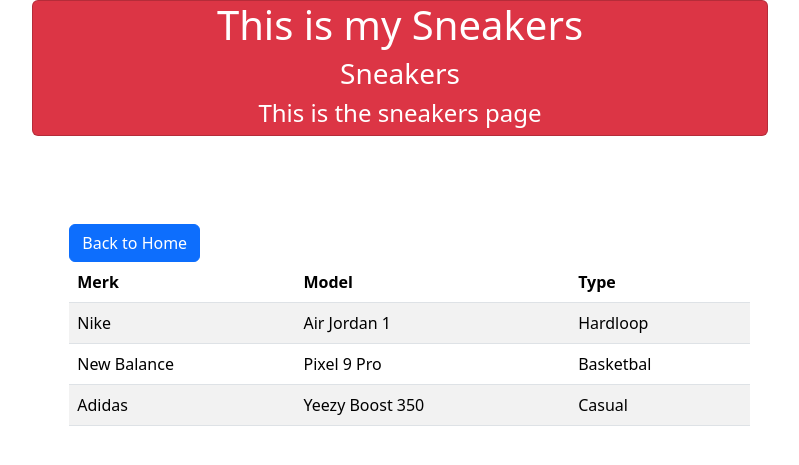
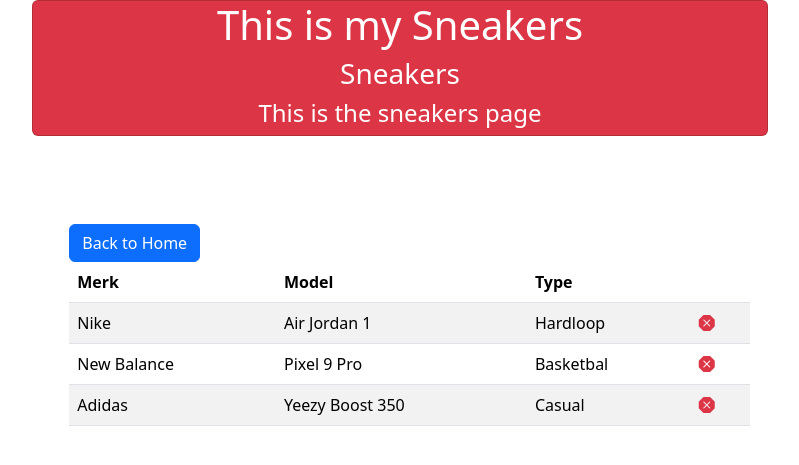
Before and after one commit to Omid2831/PeakMVC-teach, a PHP site: page /sneakers in a window 1280 px wide. Shown: the top 465 px of the page, without its empty margins (240-1039 px from the left). Run offline with PHP 8.4, Linux system fonts and the light colour scheme; data comes from the database, SQL or seed files in the repository; data that the repository does not hold is empty.

Commit message:
feat: add delete button to sneakers index view for item removal

```diff
--- a/mvc-startertemplate-main/app/views/smartphones/index.php
+++ b/mvc-startertemplate-main/app/views/smartphones/index.php
@@ -29,6 +29,7 @@
                         <th>Schermgrootte</th>
                         <th>ReleaseDate</th>
                         <th>MegaPixels</th>
+                        <th></th>
 
                     </tr>
                 </thead>
--- a/mvc-startertemplate-main/app/views/sneakers/index.php
+++ b/mvc-startertemplate-main/app/views/sneakers/index.php
@@ -24,6 +24,7 @@
                         <th>Merk</th>
                         <th>Model</th>
                         <th>Type</th>
+                        <th></th>
                     </tr>
                 </thead>
                 <tbody>
@@ -33,6 +34,11 @@
                                 <td><?= $sneakers->Merk; ?></td>
                                 <td><?= $sneakers->Model; ?></td>
                                 <td><?= $sneakers->Type; ?></td>
+                                <td>
+                                    <a href="<?= URLROOT; ?>/sneakers/delete/<?= $sneakers->Id;?>">
+                                        <i class="bi bi-x-octagon-fill text-danger"></i>
+                                    </a>
+                                </td>
                             </tr>
                         <?php endforeach; ?>
                 </tbody>
```
